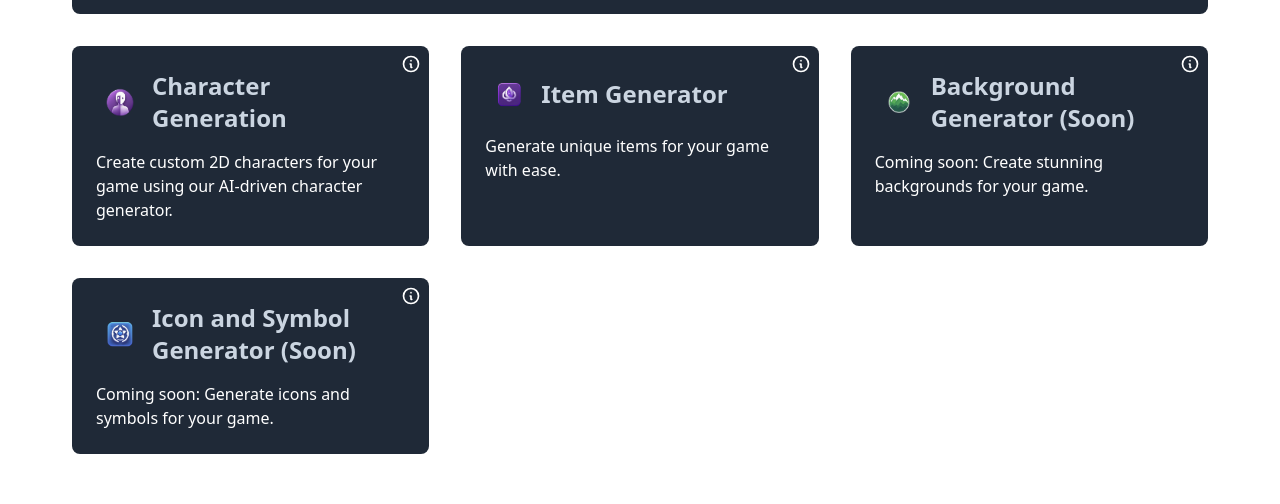
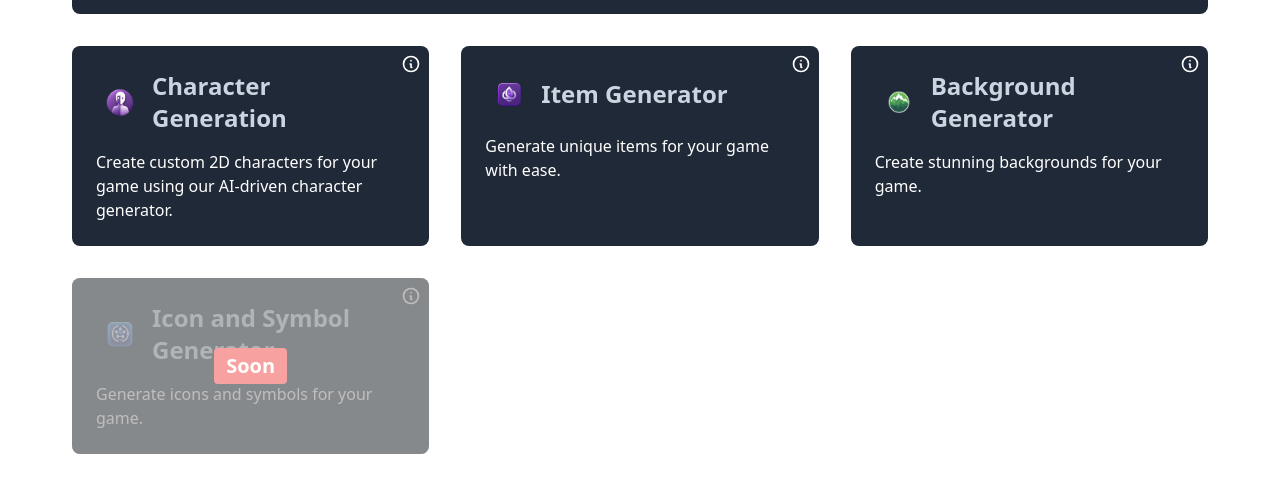
Before and after one commit to mustafakendiguzel/2d-character-generator-ai, a Vue app: page /generate in a window 1280 px wide. Shown: the part 560-1064 px from the top of the page. Built offline with nearby package versions, Linux system fonts and the light colour scheme.

Commit message:
feat: add soon & navigation guard

```diff
--- a/src/components/GeneratePage.vue
+++ b/src/components/GeneratePage.vue
@@ -55,8 +55,11 @@
           <div
             v-for="item in generatorItems"
             :key="item.name"
-            class="p-6 rounded-lg hover:bg-gray-700 cursor-pointer bg-gray-800 flex flex-col h-full relative"
-            @click="navigateTo(item.route)"
+            :class="[
+              'p-6 rounded-lg bg-gray-800 flex flex-col h-full relative',
+              item.soon ? 'opacity-50 cursor-not-allowed' : 'hover:bg-gray-700 cursor-pointer'
+            ]"
+            @click="navigateTo(item.route, item.soon)"
           >
             <div class="flex items-center mb-4">
               <img :src="item.icon" :alt="`${item.name} Icon`" class="w-12 h-12 mr-2" />
@@ -89,6 +92,12 @@
                 <p class="text-white">{{ item.modalDescription }}</p>
               </div>
             </div>
+            <div
+              v-if="item.soon"
+              class="absolute inset-0 flex items-center justify-center bg-black bg-opacity-50 rounded-lg"
+            >
+              <span class="text-white font-bold text-xl bg-red-500 px-3 py-1 rounded">Soon</span>
+            </div>
           </div>
         </div>
       </div>
@@ -97,8 +106,11 @@
           <div
             v-for="item in deepGeneratorItems"
             :key="item.name"
-            class="p-8 rounded-lg hover:bg-gray-700 cursor-pointer bg-gray-800 flex flex-col h-full relative"
-            @click="navigateTo(item.route)"
+            :class="[
+              'p-8 rounded-lg bg-gray-800 flex flex-col h-full relative',
+              item.soon ? 'opacity-50 cursor-not-allowed' : 'hover:bg-gray-700 cursor-pointer'
+            ]"
+            @click="navigateTo(item.route, item.soon)"
           >
             <div class="flex items-center mb-4">
               <img :src="item.icon" :alt="`${item.name} Icon`" class="w-12 h-12 mr-2" />
@@ -131,14 +143,20 @@
                 <p class="text-white">{{ item.modalDescription }}</p>
               </div>
             </div>
+            <div
+              v-if="item.soon"
+              class="absolute inset-0 flex items-center justify-center bg-black bg-opacity-50 rounded-lg"
+            >
+              <span class="text-white font-bold text-xl bg-red-500 px-3 py-1 rounded">Soon</span>
+            </div>
           </div>
         </div>
       </div>
     </transition>
   </div>
 </template>
-
 <script>
+import { useGeneratorStore } from '@/stores/cards'
 import { ref, computed } from 'vue'
 import { useRouter } from 'vue-router'
 
@@ -148,61 +166,70 @@ export default {
     const router = useRouter()
     const selectedGenerator = ref('generator')
     const showModal = ref(null)
+    const generatorStore = useGeneratorStore()
+    const generatorItems = computed(() => generatorStore.generatorItems)
+    const deepGeneratorItems = computed(() => generatorStore.deepGeneratorItems)
 
-    const generatorItems = [
-      {
-        name: 'character',
-        title: 'Character Generation',
-        description:
-          'Create custom 2D characters for your game using our AI-driven character generator.',
-        icon: new URL('@/assets/icons/character.png', import.meta.url).href,
-        route: 'generate/character-generation',
-        modalDescription: 'Detailed information about character generation.'
-      },
-      {
-        name: 'item',
-        title: 'Item Generator',
-        description: 'Generate unique items for your game with ease.',
-        icon: new URL('@/assets/icons/item.png', import.meta.url).href,
-        route: 'generate/item-generator',
-        modalDescription: 'Detailed information about item generation.'
-      },
-      {
-        name: 'background',
-        title: 'Background Generator (Soon)',
-        description: 'Coming soon: Create stunning backgrounds for your game.',
-        icon: new URL('@/assets/icons/background.png', import.meta.url).href,
-        route: 'generate/background-generator',
-        modalDescription: 'Detailed information about background generation.'
-      },
-      {
-        name: 'icon',
-        title: 'Icon and Symbol Generator (Soon)',
-        description: 'Coming soon: Generate icons and symbols for your game.',
-        icon: new URL('@/assets/icons/icon.png', import.meta.url).href,
-        route: 'generate/icon-generator',
-        modalDescription: 'Detailed information about icon and symbol generation.'
-      }
-    ]
+    // const generatorItems = [
+    //   {
+    //     name: 'character',
+    //     title: 'Character Generation',
+    //     description:
+    //       'Create custom 2D characters for your game using our AI-driven character generator.',
+    //     icon: new URL('@/assets/icons/character.png', import.meta.url).href,
+    //     route: 'generate/character-generation',
+    //     modalDescription: 'Detailed information about character generation.',
+    //     soon: false
+    //   },
+    //   {
+    //     name: 'item',
+    //     title: 'Item Generator',
+    //     description: 'Generate unique items for your game with ease.',
+    //     icon: new URL('@/assets/icons/item.png', import.meta.url).href,
+    //     route: 'generate/item-generator',
+    //     modalDescription: 'Detailed information about item generation.',
+    //     soon: false
+    //   },
+    //   {
+    //     name: 'background',
+    //     title: 'Background Generator',
+    //     description: 'Create stunning backgrounds for your game.',
+    //     icon: new URL('@/assets/icons/background.png', import.meta.url).href,
+    //     route: 'generate/background-generator',
+    //     modalDescription: 'Detailed information about background generation.',
+    //     soon: true
+    //   },
+    //   {
+    //     name: 'icon',
+    //     title: 'Icon and Symbol Generator',
+    //     description: 'Generate icons and symbols for your game.',
+    //     icon: new URL('@/assets/icons/icon.png', import.meta.url).href,
+    //     route: 'generate/icon-generator',
+    //     modalDescription: 'Detailed information about icon and symbol generation.',
+    //     soon: true
+    //   }
+    // ]
 
-    const deepGeneratorItems = [
-      {
-        name: 'single-character',
-        title: 'Single Character (Soon)',
-        description: 'Coming soon: Create detailed single characters for your game.',
-        icon: new URL('@/assets/icons/background.png', import.meta.url).href,
-        route: 'generate/single-character-generator',
-        modalDescription: 'Detailed information about single character generation.'
-      },
-      {
-        name: 'deep-icon',
-        title: 'Icon and Symbol Generator (Soon)',
-        description: 'Coming soon: Generate advanced icons and symbols for your game.',
-        icon: new URL('@/assets/icons/icon.png', import.meta.url).href,
-        route: 'generate/deep-icon-generator',
-        modalDescription: 'Detailed information about advanced icon and symbol generation.'
-      }
-    ]
+    // const deepGeneratorItems = [
+    //   {
+    //     name: 'single-character',
+    //     title: 'Single Character',
+    //     description: 'Create detailed single characters for your game.',
+    //     icon: new URL('@/assets/icons/background.png', import.meta.url).href,
+    //     route: 'generate/single-character-generator',
+    //     modalDescription: 'Detailed information about single character generation.',
+    //     soon: true
+    //   },
+    //   {
+    //     name: 'deep-icon',
+    //     title: 'Icon and Symbol Generator',
+    //     description: 'Generate advanced icons and symbols for your game.',
+    //     icon: new URL('@/assets/icons/icon.png', import.meta.url).href,
+    //     route: 'generate/deep-icon-generator',
+    //     modalDescription: 'Detailed information about advanced icon and symbol generation.',
+    //     soon: true
+    //   }
+    // ]
 
     const generatorInfo = {
       generator: {
@@ -239,8 +266,10 @@ export default {
       return selectedGenerator.value === generator ? 'text-white' : 'text-black'
     }
 
-    const navigateTo = (route) => {
-      router.push(route)
+    const navigateTo = (route, soon) => {
+      if (!soon) {
+        router.push(route)
+      }
     }
 
     return {
--- /dev/null
+++ b/src/components/NotFound.vue
@@ -0,0 +1,19 @@
+<template>
+  <div class="flex flex-col items-center justify-center min-h-screen bg-gray-100">
+    <img src="" alt="404 Not Found" class="w-64 h-64 mb-8" />
+    <h1 class="text-4xl font-bold text-gray-800 mb-2">404</h1>
+    <p class="text-xl text-gray-600 mb-8">Sayfa bulunamadı</p>
+    <router-link
+      to="/"
+      class="px-4 py-2 bg-blue-500 text-white rounded hover:bg-blue-600 transition-colors"
+    >
+      Ana Sayfaya Dön
+    </router-link>
+  </div>
+</template>
+
+<script>
+export default {
+  name: 'NotFoundView'
+}
+</script>
--- a/src/router/index.ts
+++ b/src/router/index.ts
@@ -1,6 +1,8 @@
 import { createRouter, createWebHistory } from 'vue-router'
 import LandingPage from '@/components/LandingPage.vue'
 import GeneratePage from '@/components/GeneratePage.vue'
+import { useGeneratorStore } from '@/stores/cards'
+import { useCounterStore } from '@/stores/counter'
 
 // @ts-ignore
 const router = createRouter({
@@ -59,8 +61,28 @@ const router = createRouter({
       path: '/generate/deep-icon-generator',
       name: 'deep-icon-generator',
       component: () => import('@/views/DeepIconGeneratorView.vue')
+    },
+    {
+      path: '/:pathMatch(.*)*',
+      name: 'not-found',
+      component: () => import('@/components/NotFound.vue')
     }
   ]
 })
 
+router.beforeEach((to, from, next) => {
+  const generatorStore = useGeneratorStore()
+  const generatorItem = generatorStore.getGeneratorItemByRoute(to.path.slice(1))
+  if (generatorItem && generatorItem.soon) {
+    next({ name: 'not-found' })
+    return
+  }
+
+  if (to.matched.length === 0) {
+    next({ name: 'not-found' })
+    return
+  }
+  next()
+})
+
 export default router
--- /dev/null
+++ b/src/stores/cards.ts
@@ -0,0 +1,73 @@
+import { defineStore } from 'pinia'
+
+export const useGeneratorStore = defineStore('generator', {
+  state: () => ({
+    generatorItems: [
+      {
+        name: 'character',
+        title: 'Character Generation',
+        description:
+          'Create custom 2D characters for your game using our AI-driven character generator.',
+        icon: new URL('@/assets/icons/character.png', import.meta.url).href,
+        route: 'generate/character-generation',
+        modalDescription: 'Detailed information about character generation.',
+        soon: false
+      },
+      {
+        name: 'item',
+        title: 'Item Generator',
+        description: 'Generate unique items for your game with ease.',
+        icon: new URL('@/assets/icons/item.png', import.meta.url).href,
+        route: 'generate/item-generator',
+        modalDescription: 'Detailed information about item generation.',
+        soon: false
+      },
+      {
+        name: 'background',
+        title: 'Background Generator',
+        description: 'Create stunning backgrounds for your game.',
+        icon: new URL('@/assets/icons/background.png', import.meta.url).href,
+        route: 'generate/background-generator',
+        modalDescription: 'Detailed information about background generation.',
+        soon: false
+      },
+      {
+        name: 'icon',
+        title: 'Icon and Symbol Generator',
+        description: 'Generate icons and symbols for your game.',
+        icon: new URL('@/assets/icons/icon.png', import.meta.url).href,
+        route: 'generate/icon-generator',
+        modalDescription: 'Detailed information about icon and symbol generation.',
+        soon: true
+      }
+    ],
+    deepGeneratorItems: [
+      {
+        name: 'single-character',
+        title: 'Single Character',
+        description: 'Create detailed single characters for your game.',
+        icon: new URL('@/assets/icons/background.png', import.meta.url).href,
+        route: 'generate/single-character-generator',
+        modalDescription: 'Detailed information about single character generation.',
+        soon: true
+      },
+      {
+        name: 'deep-icon',
+        title: 'Icon and Symbol Generator',
+        description: 'Generate advanced icons and symbols for your game.',
+        icon: new URL('@/assets/icons/icon.png', import.meta.url).href,
+        route: 'generate/deep-icon-generator',
+        modalDescription: 'Detailed information about advanced icon and symbol generation.',
+        soon: true
+      }
+    ]
+  }),
+  getters: {
+    getGeneratorItemByRoute: (state) => (route) => {
+      return (
+        state.generatorItems.find((item) => item.route === route) ||
+        state.deepGeneratorItems.find((item) => item.route === route)
+      )
+    }
+  }
+})
```
